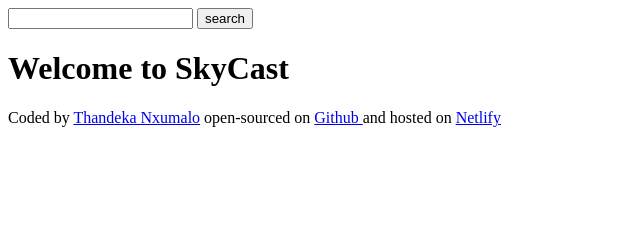
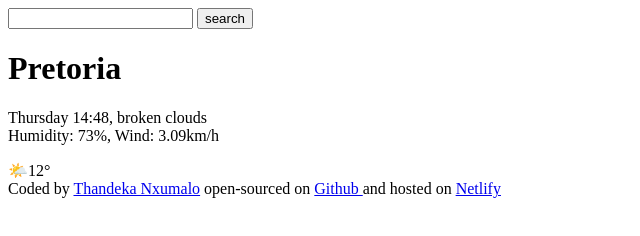
Before and after one commit to Thandeka215/SkyCast, a plain HTML site: page index.html in a window 1280 px wide. Shown: the whole page, without its empty margins (0-640 px from the left). Drawn offline with Linux system fonts and the light colour scheme.

Commit message:
Updated the main content

```diff
--- a/index.html
+++ b/index.html
@@ -12,7 +12,19 @@
         <input type="submit" value="search" />
       </form>
     </header>
-    <h1>Welcome to SkyCast</h1>
+    <main>
+    <h1>Pretoria</h1>
+      <div>
+      <p>
+         Thursday 14:48, broken clouds
+        <br />
+        Humidity: 73%, Wind: 3.09km/h
+      </p>
+      </div>
+      <div>
+        🌤️12°
+      </div>
+    </main>
     <footer>
       Coded by
       <a href="https://github.com/Thandeka215 ">Thandeka Nxumalo</a> open-sourced on
```
